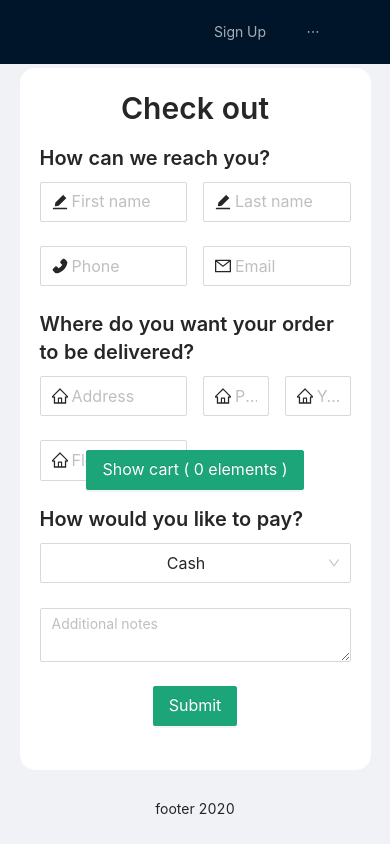
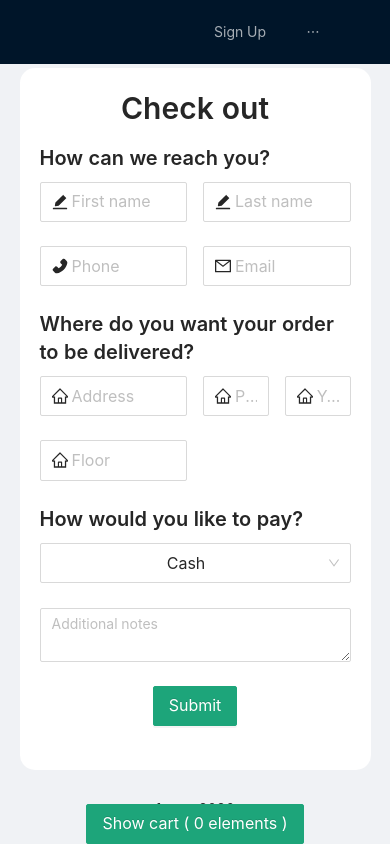
Before and after one commit to alouini333/delivery-client, a React (Create React App) app: page /checkout in a window 390 px wide. Built offline with nearby package versions, Linux system fonts and the light colour scheme; no server answers.

Commit message:
fix: add responsive design styles

```diff
--- a/src/containers/Checkout/index.js
+++ b/src/containers/Checkout/index.js
@@ -269,6 +269,9 @@ const CheckoutForm = ({
             style={{
               position: "fixed",
               zIndex: 2,
+              bottom: 0,
+              left: 0,
+              padding: 0,
               width: "100%",
               backgroundColor: "transparent",
             }}>
@@ -282,7 +285,7 @@ const CheckoutForm = ({
             </Affix>
           </Footer>
           <Drawer
-            width={500}
+            width="60%"
             title="Cart"
             placement="right"
             closable={true}
--- a/src/containers/Menu/index.js
+++ b/src/containers/Menu/index.js
@@ -129,6 +129,9 @@ const Menu = ({
             style={{
               position: "fixed",
               zIndex: 2,
+              bottom: 0,
+              left: 0,
+              padding: 0,
               width: "100%",
               backgroundColor: "transparent",
             }}>
@@ -142,7 +145,7 @@ const Menu = ({
             </Affix>
           </Footer>
           <Drawer
-            width={500}
+            width="60%"
             title="Cart"
             placement="right"
             closable={true}
```
